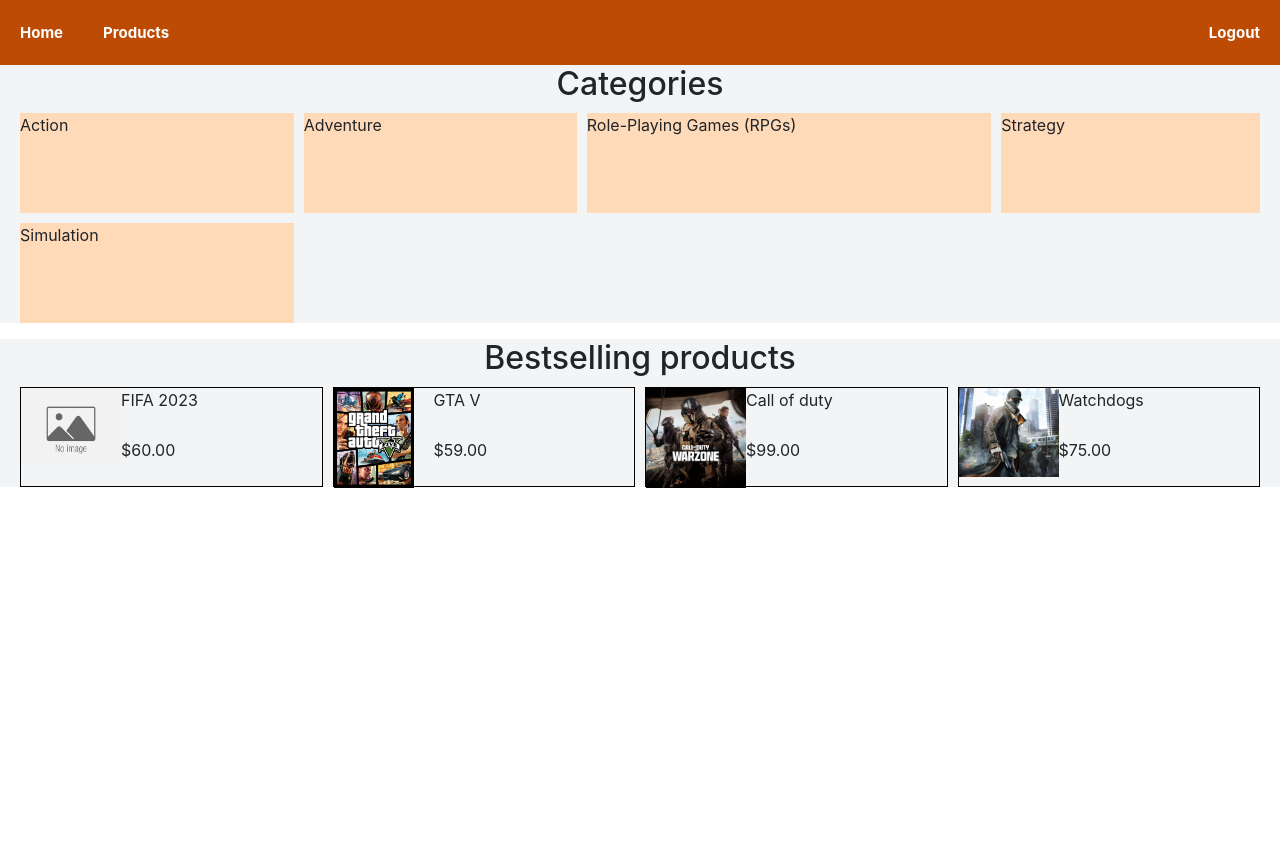
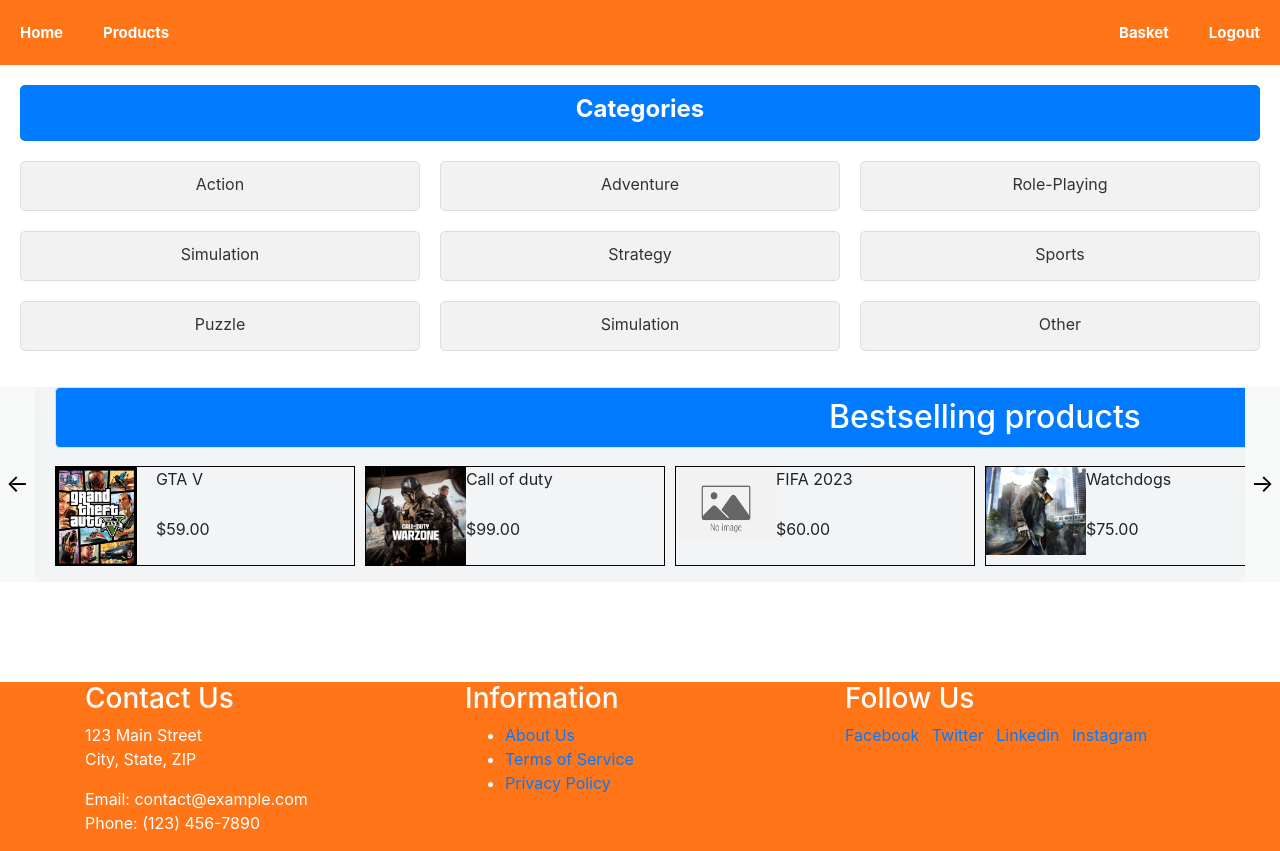
Before and after one commit to andre10112001/Portfolio, a Django app: page /homepage in a window 1280 px wide. Before the commit the page ends 488 px from the top, so only its background shows below. Run offline with Django 4.2, Linux system fonts and the light colour scheme; a user stored in the database is signed in; data comes from the database, SQL or seed files in the repository; both versions use the stored data as it was after the commit.

Commit message:
Added features to the project 1

```diff
--- a/homepage/admin.py
+++ b/homepage/admin.py
@@ -1,6 +1,9 @@
 from django.contrib import admin
 
-from .models import User, Product
+from .models import User, Product, Purchase, BasketItem, ShoppingCart
 
 admin.site.register(User)
 admin.site.register(Product)
+admin.site.register(Purchase)
+admin.site.register(BasketItem)
+admin.site.register(ShoppingCart)
--- /dev/null
+++ b/homepage/static/script.js
@@ -0,0 +1,9 @@
+document.getElementById('prev-button').addEventListener('click', function() {
+    const bestsellGrid = document.querySelector('.bestsell-grid');
+    bestsellGrid.scrollLeft -= 200; // Adjust the scrolling distance as needed
+});
+
+document.getElementById('next-button').addEventListener('click', function() {
+    const bestsellGrid = document.querySelector('.bestsell-grid');
+    bestsellGrid.scrollLeft += 200; // Adjust the scrolling distance as needed
+});
--- a/homepage/static/styles.css
+++ b/homepage/static/styles.css
@@ -13,7 +13,7 @@
 }
 
 nav ul {
-    background-color: #be4b04;
+    background-color: #FF7518;
     margin: 0px;
     padding: 0px;
     display: flex;
@@ -43,65 +43,75 @@
     text-decoration: underline;
 }
 
-.grid-container{
-    background-color: #F2F4F5;
+/* Style for the grid container */
+.grid-container {
     display: grid;
-    grid-template-columns: auto auto auto auto;
-    grid-template-rows: auto repeat(2, 100px);
-    grid-gap: 10px;
+    grid-template-columns: repeat(3, 1fr);
+    grid-template-rows: auto repeat(3, 50px); /* Responsive columns */
     grid-template-areas:
-        "header header header header"
-        "content content content content"
-        "content content content content";
-    list-style: none;
-    padding-inline-start: 0px;
-    padding-inline-start: 20px;
-    padding-inline-end: 20px;
-    transition: box-shadow 0.3s;
+        "header header header"
+        "content content content"
+        "content content content"
+        "lcont lcont lcont";
+    gap: 20px;
+    padding: 20px;
+    max-width: 100%; /* Ensure it fills the available width */
 }
 
-.grid-item:not([style*="grid-area: header"]):hover {
-    box-shadow: 5px 5px 5px rgba(0, 0, 0, 0.4); /* Add a shadow on hover */
+/* Style for grid items */
+.grid-item {
+    background-color: #f2f2f2;
+    border: 1px solid #ddd;
+    padding: 10px;
+    text-align: center;
+    border-radius: 5px;
+    height: 100%; /* Fill the available height */
+    display: flex; /* Make the contents centered vertically */
+    flex-direction: column;
+    justify-content: space-between;
 }
 
-.grid-item{
-    background-color: #FFDAB9;
+/* Style for the header item */
+.grid-item[style*="grid-area: header"] {
+    font-size: 24px;
+    font-weight: bold;
+    background-color: #007bff;
+    color: #fff;
+    border: none;
 }
 
-.grid-item[style*="grid-area: header"] {
-    background-color: #F2F4F5;
-    display: flex;
-    margin: 0px;
-    align-items: center;
-    justify-content: center;
-    text-align: center;
+/* Style for the links within grid items */
+.grid-item a {
+    text-decoration: none;
+    color: #333;
 }
+
+/* Hover effect for links */
+.grid-item a:hover {
+    text-decoration: underline;
+    color: #007bff;
+}
+
+
 
 .bestsell-grid{
     display: grid;
-    grid-template-columns: repeat(4, 1fr);
+    grid-template-columns: repeat(6, 300px);
     grid-template-rows: auto 100px;
     grid-template-areas:
-        "header header header header"
-        "content content content content";
+        "header header header header header header header"
+        "content content content content content content content";
     background-color: #F2F4F5;
     grid-gap: 10px;
     list-style: none;
     padding-inline-start: 0px;
     padding-inline-start: 20px;
     padding-inline-end: 20px;
+    overflow-x: auto; /* Enable horizontal scrolling */
+    overflow-y: hidden;
+    white-space: nowrap; /* Prevent wrapping of grid items */
 }
 
-@media (max-width: 768px) {
-    .bestsell-grid {
-        grid-template-columns: repeat(2, 1fr);
-        grid-template-rows: auto 100px 100px;
-        grid-template-areas:
-        "header header"
-        "content content"
-        "content content";
-    }
-}
 
 .bestsell-item{
     border: 1px solid black;
@@ -112,6 +122,20 @@
         "image title"
         "image desc";
 
+}
+
+.centered-header {
+    background-color: #007bff;
+    color: white;
+    border: 1px solid #ddd;
+    padding: 10px;
+    text-align: center;
+    border-radius: 5px;
+    max-width: auto;
+    display: flex;
+    align-items: center;
+    justify-content: center;
+    grid-area: header; /*
 }
 
 .bestsell-item:not([style*="grid-area: header"]):hover {
@@ -178,3 +202,117 @@
     list-style: none;
     text-align: center;
   }
+
+  #add_products {
+    display: flex;
+    justify-content: center;
+    align-items: center;
+    height: 100vh; /* 100% of the viewport height */
+}
+
+.arrow-button {
+    position: relative;
+    background-color: #fdfefe6f;
+    z-index: 1;
+    border: none;
+    font-size: 24px;
+    cursor: pointer;
+    align-self: stretch;
+}
+
+.left-arrow {
+    left: 0px;
+}
+
+.right-arrow {
+    right: 0px;
+}
+
+.arrows-container {
+    position: relative;
+    display: flex;
+    justify-content: space-between;
+    align-items: center;
+    background-color: #F2F4F5;
+    /* Additional styling for the container if needed */
+  }
+
+  /* Styles for the basket */
+.basket {
+    background-color: #f9f9f9;
+    border: 1px solid #ccc;
+    padding: 10px;
+    margin: 10px;
+    border-radius: 5px;
+}
+
+.basket h2 {
+    font-size: 24px;
+    margin: 0;
+    padding: 10px 0;
+    border-bottom: 1px solid #ccc;
+}
+
+.basket-items {
+    list-style-type: none;
+    padding: 0;
+}
+
+.basket-item {
+    padding: 10px 0;
+    border-bottom: 1px solid #ccc;
+}
+
+.product-name {
+    font-weight: bold;
+}
+
+.product-price {
+    font-weight: bold;
+    color: #ff5722;
+}
+
+.product-quantity {
+    font-style: italic;
+}
+
+.total-price {
+    font-size: 20px;
+    font-weight: bold;
+    text-align: right;
+    margin-top: 10px;
+}
+
+/* Styles for the empty basket message */
+.empty-basket {
+    text-align: center;
+    padding: 20px;
+}
+
+.empty-basket a {
+    text-decoration: underline;
+    color: #007bff;
+}
+
+
+footer {
+    background-color: #FF7518;
+    margin-top: 100px;
+    color: white;
+}
+
+.product-details {
+    display: flex;
+    align-items: center;
+}
+
+.product-image {
+    flex: 1;
+    margin-right: 20px;
+    /* You can adjust margin and sizing as needed */
+}
+
+.product-text {
+    flex: 2;
+    /* Adjust the width as needed */
+}
--- a/homepage/templates/homepage.html
+++ b/homepage/templates/homepage.html
@@ -19,6 +19,7 @@
             {% if user.is_authenticated %}
                 <ul class="end_nav">
                     <li><a href="{% url 'homepage:logout' %}">Logout</a></li>
+                    <li><a href="{% url 'homepage:basket' %}">Basket</a></li>
                 </ul>
             {% else %}
                 <ul class="end_nav">
@@ -39,16 +40,21 @@
     {% block body %}
     <ul class="grid-container">
         <h2 class="grid-item" style="grid-area: header;">Categories</h2>
-        <li class="grid-item">Action</li>
-        <li class="grid-item">Adventure</li>
-        <li class="grid-item">Role-Playing Games (RPGs)</li>
-        <li class="grid-item">Strategy</li>
-        <li class="grid-item">Simulation</li>
+        <li class="grid-item"><a href="{% url 'homepage:category_games' 'Action' %}">Action</a></li>
+        <li class="grid-item"><a href="{% url 'homepage:category_games' 'Adventure' %}">Adventure</a></li>
+        <li class="grid-item"><a href="{% url 'homepage:category_games' 'Role-Playing' %}">Role-Playing</a></li>
+        <li class="grid-item"><a href="{% url 'homepage:category_games' 'Simulation' %}">Simulation</a></li>
+        <li class="grid-item"><a href="{% url 'homepage:category_games' 'Strategy' %}">Strategy</a></li>
+        <li class="grid-item"><a href="{% url 'homepage:category_games' 'Sports' %}">Sports</a></li>
+        <li class="grid-item"><a href="{% url 'homepage:category_games' 'Puzzle' %}">Puzzle</a></li>
+        <li class="grid-item"><a href="{% url 'homepage:category_games' 'Simulation' %}">Simulation</a></li>
+        <li class="grid-item"><a href="{% url 'homepage:category_games' 'Other' %}">Other</a></li>
     </ul>
     </div>
-
+    <div class="arrows-container">
+        <button id="prev-button" class="arrow-button left-arrow">&larr;</button>
         <ul class="bestsell-grid">
-        <h2 class="grid-item" style="grid-area: header;">Bestselling products</h2>
+            <h2 class="centered-header" style="grid-area: header;">Bestselling products</h2>
             {% for product in products %}
             <div class="bestsell-item">
                 {% if product.image %}
@@ -65,6 +71,42 @@
             </div>
             {% endfor %}
         </ul>
+        <button id="next-button" class="arrow-button right-arrow">&rarr;</button>
+    </div>
     {% endblock %}
+<script src="{% static 'script.js' %}"></script>
 </body>
+<!-- Your existing content before the footer -->
+
+<footer>
+    <div class="container">
+        <div class="row">
+            <div class="col-md-4">
+                <h3>Contact Us</h3>
+                <p>123 Main Street<br>City, State, ZIP</p>
+                <p>Email: contact@example.com<br>Phone: (123) 456-7890</p>
+            </div>
+            <div class="col-md-4">
+                <h3>Information</h3>
+                <ul>
+                    <li><a href="#">About Us</a></li>
+                    <li><a href="#">Terms of Service</a></li>
+                    <li><a href="#">Privacy Policy</a></li>
+                </ul>
+            </div>
+            <div class="col-md-4">
+                <h3>Follow Us</h3>
+                <ul class="list-inline social-icons">
+                    <li class="list-inline-item"><a href="#"><i class="fab fa-facebook"></i>Facebook</a></li>
+                    <li class="list-inline-item"><a href="#"><i class="fab fa-twitter"></i>Twitter</a></li>
+                    <li class="list-inline-item"><a href="#"><i class="fab fa-linkedin"></i>Linkedin</a></li>
+                    <li class="list-inline-item"><a href="#"><i class="fab fa-instagram"></i>Instagram</a></li>
+                </ul>
+            </div>
+        </div>
+    </div>
+</footer>
+
+<!-- Your existing content after the footer -->
+
 </html>
--- a/homepage/templates/products.html
+++ b/homepage/templates/products.html
@@ -18,7 +18,7 @@
                     {% endif %}
                 </div>
                 <div class="product_text">
-                    <li style="grid-area: title;text-align: left;font-weight: bold;">{{ product.name }}</li>
+                    <li style="grid-area: title;text-align: left;font-weight: bold;"><a href="{% url 'homepage:product_info' product.id %}">{{ product.name }}</a></li>
                     <li style="grid-area: price; text-align: right; font-size: 20px;">${{ product.price }}</li>
                     <p style="grid-area: desc;">{{ product.description }}</p>
                 </div>
--- a/homepage/urls.py
+++ b/homepage/urls.py
@@ -8,5 +8,8 @@
     path('', views.homepage, name='homepage'),
     path('logout/', views.logout_user, name='logout'),
     path('register/', views.register_user, name='register'),
-    path('products/', views.products, name="products")
+    path('products/', views.products, name="products"),
+    path('basket/', views.basket, name="basket"),
+    path('category/<str:category>/', views.category_games, name='category_games'),
+    path('product_info/<str:product_id>/', views.product_info, name="product_info")
 ]
--- a/homepage/views.py
+++ b/homepage/views.py
@@ -6,12 +6,18 @@
 from django.urls import reverse
 from django.shortcuts import redirect
 from django.db import IntegrityError
-from homepage.models import User, Product
+from homepage.models import User, Product, Purchase, ShoppingCart
+from.forms import ProductForm
+from .util import bestsell
+from django.shortcuts import get_object_or_404
 
 def homepage(request):
     users = User.objects.all()
-    number_products = 4
-    products = Product.objects.all()[:number_products]
+    bestsell_ids = bestsell(Purchase.objects.all())
+    number_products = 6
+    products = Product.objects.filter(id__in=bestsell_ids)[:number_products]
+    product_id_to_order = {product_id: order for order, product_id in enumerate(bestsell_ids)}
+    products = sorted(products, key=lambda product: product_id_to_order[product.id])
     return render(request, 'homepage.html', {'products': products})
 
 
@@ -38,7 +44,7 @@
 def logout_user(request):
     logout(request)
     messages.success(request, "You have successfully logged out.")
-    return render(request, "homepage.html")
+    return redirect('homepage:homepage')
 
 def register_user(request):
     if request.method == "POST":
@@ -69,3 +75,19 @@
 def products(request):
     products = Product.objects.all()
     return render(request, "products.html", {'products': products})
+
+
+def basket(request):
+    user = request.user
+    shopping_cart = ShoppingCart.objects.filter(user=user).first()
+    print(shopping_cart)
+    return render(request, "basket.html", {'cart' : shopping_cart})
+
+def category_games(request, category):
+    products = Product.objects.filter(category=category)
+    return render(request, "products.html", {'products': products})
+
+def product_info(request, product_id):
+    product = Product.objects.get(id=product_id)
+    print(product.name)
+    return render(request, "product_info.html", {'product': product})
```
Also changed, not shown: homepage/forms.py (added, +7 -0 lines), homepage/models.py (+42 -0 lines), homepage/templates/basket.html (added, +34 -0 lines), homepage/templates/product_info.html (added, +24 -0 lines), homepage/util.py (added, +14 -0 lines), db.sqlite3, homepage/migrations/0007_alter_product_id.py (added), homepage/migrations/0008_purchase.py (added), homepage/migrations/0009_basketitem_shoppingcart_basketitem_basket_and_more.py (added), homepage/migrations/0010_product_category.py (added), media/product_images/frente_CcLE2aA.jpg (added). Lines whose indentation alone changed are shown as unchanged.
